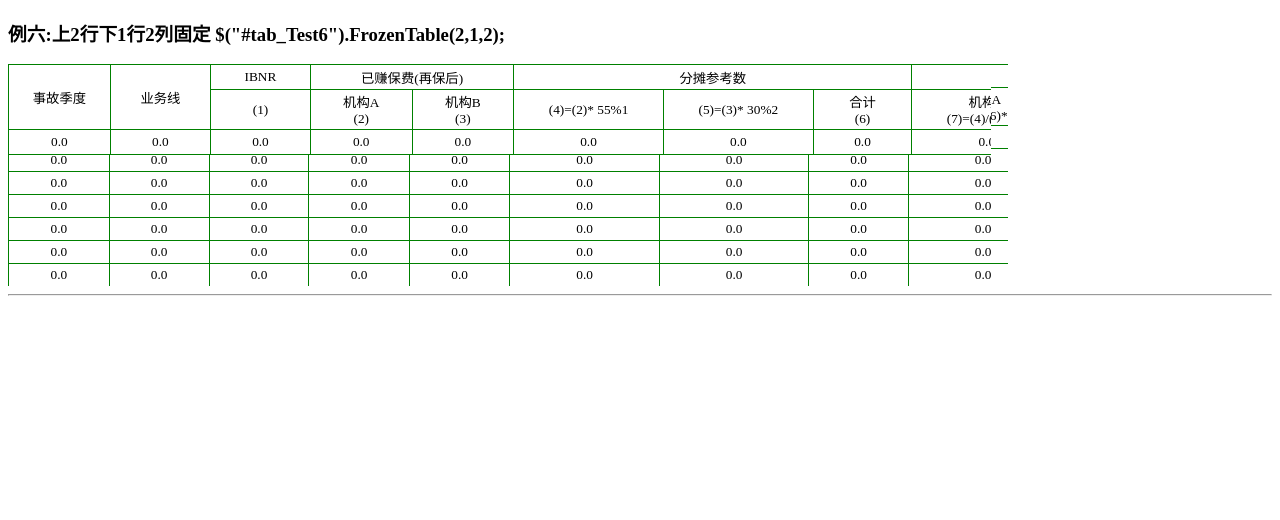
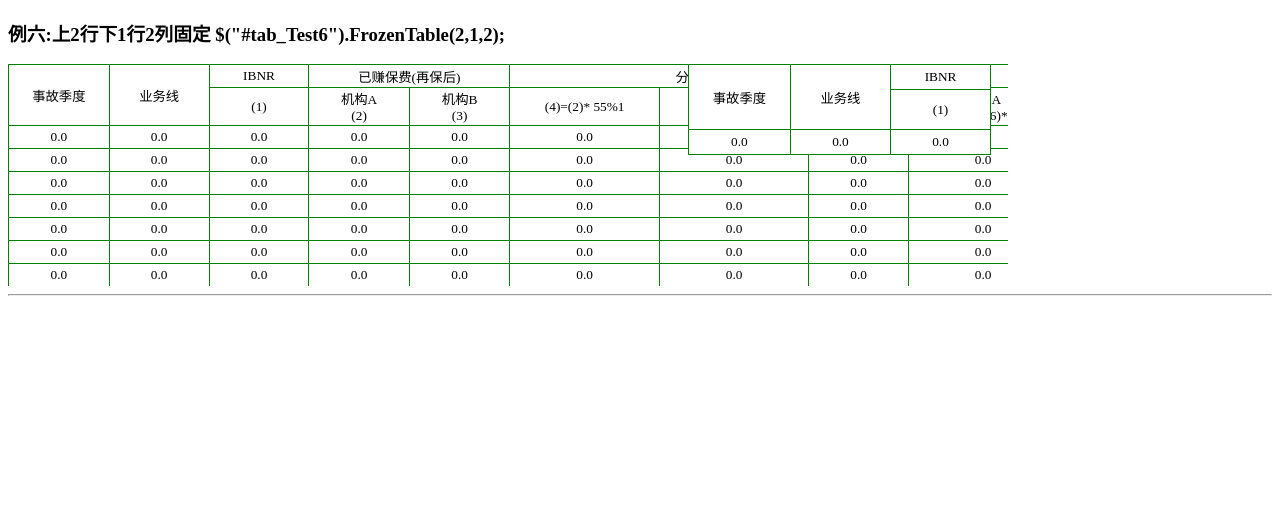
Before and after one commit to CHristopherkeith/TableFreeze, a plain HTML site: page test.html in a window 1280 px wide. Drawn offline with Linux system fonts and the light colour scheme.

Commit message:
modified

```diff
--- a/TableFreeze.js
+++ b/TableFreeze.js
@@ -65,18 +65,31 @@ $.fn.FrozenTable = function(iRowHead,iRowFoot,iColLeft,iColRight){//3,0,1
 			// oCloneTable.css("left",oDiv.offset().left);
 			// oCloneTable.css("top",(oDiv.offset().top+oDiv.outerHeight(true)-oCloneTable.outerHeight(true)-17));
 		}
+		// top冻结行与right冻结列交集
+		if(iRowHead>0 && iColRight>0){
+			var oCloneTable = $("<table id='oTableRH_"+oTableId+"'></table>");//创建的是左侧列和行交集的表头
+			oDiv.parent().append(oCloneTable);
+			oCloneTable.CloneTable(oTable,0,iRowHead,iColLeft,iColRight);
+			oCloneTable.css("position","absolute");
+			oCloneTable.css("z-index","1005");
+			oCloneTable.css("left",oDiv.offset().left+oDiv.outerWidth(true)-oCloneTable.outerWidth(true)-17);
+			oCloneTable.css("border-bottom-style",'none');
+            oCloneTable.css("border-top-style", 'none');
+			oCloneTable.css("top",oDiv.offset().top);
+		}
+
 	}
 	//top冻结行
     if (iRowHead > 0 && oTable.height() > oDiv.height()) {
-		var oCloneDiv = $("<div id='oDivH_"+oTableId+"'><table></table></div>");
-		oDiv.parent().append(oCloneDiv);
-		oCloneDiv.find("table").CloneTable(oTable,0,iRowHead,-1);
-		oCloneDiv.css("overflow","hidden");
-		oCloneDiv.css("width",oDiv.outerWidth(true)-17);
-		oCloneDiv.css("position","absolute");
-		oCloneDiv.css("z-index","1002");
-		oCloneDiv.css("left",oDiv.offset().left);
-		oCloneDiv.css("top",oDiv.offset().top);
+		// var oCloneDiv = $("<div id='oDivH_"+oTableId+"'><table></table></div>");
+		// oDiv.parent().append(oCloneDiv);
+		// oCloneDiv.find("table").CloneTable(oTable,0,iRowHead,-1);
+		// oCloneDiv.css("overflow","hidden");
+		// oCloneDiv.css("width",oDiv.outerWidth(true)-17);
+		// oCloneDiv.css("position","absolute");
+		// oCloneDiv.css("z-index","1002");
+		// oCloneDiv.css("left",oDiv.offset().left);
+		// oCloneDiv.css("top",oDiv.offset().top);
 	}
 	// bottom冻结行
     if (iRowFoot > 0 && oTable.height() > oDiv.height()) {
--- a/test.html
+++ b/test.html
@@ -27,7 +27,7 @@ $(document).ready(function(){
 
 	// $("#tab_Test5").FrozenTable(3,1,4);
 
-	$("#tab_Test6").FrozenTable(3,1,3);
+	$("#tab_Test6").FrozenTable(3,1,3,1);
 
 	// $("#tab_Test7").FrozenTable(2,2,1);
 
```
